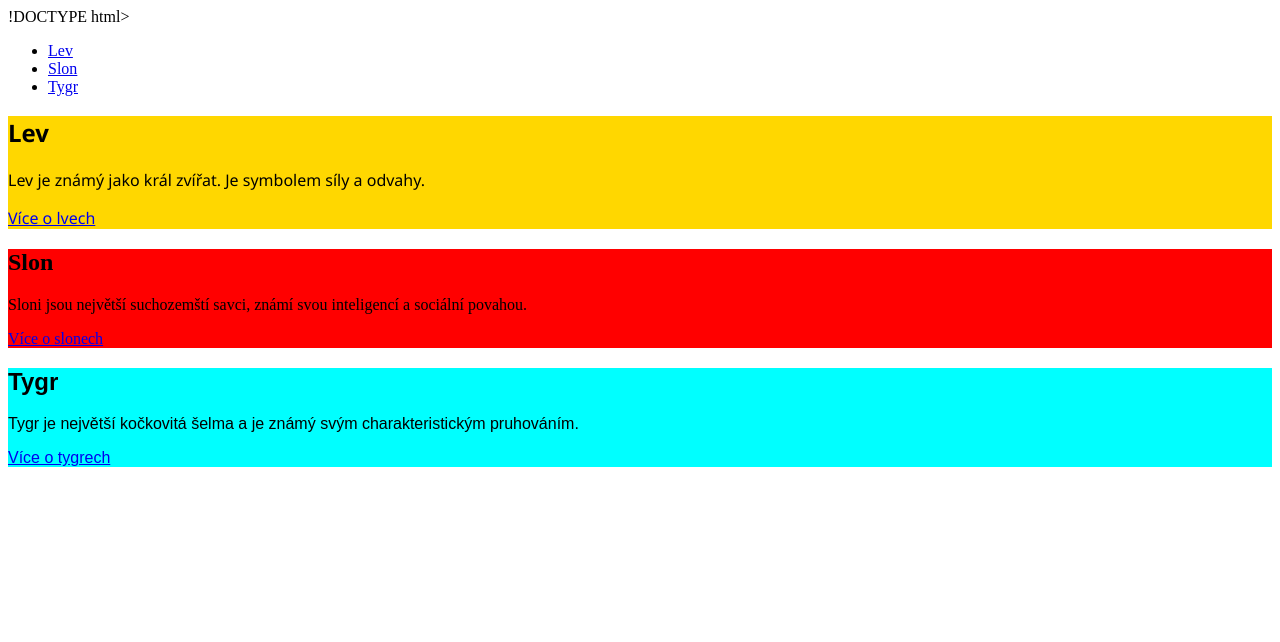
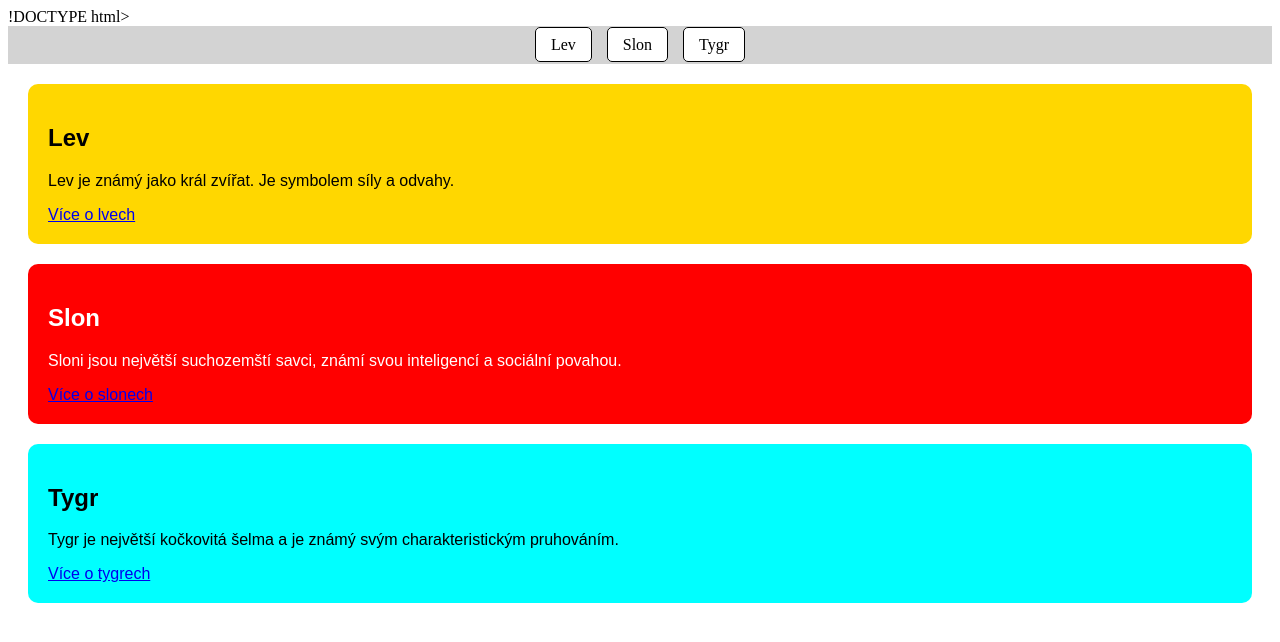
Before and after one commit to FRIES-roman/div-id-nav-fries, a plain HTML site: page index.html in a window 1280 px wide. Drawn offline with Linux system fonts and the light colour scheme.

Commit message:
Style.css

```diff
--- a/style.css
+++ b/style.css
@@ -1,12 +1,51 @@
+/* Navigační panel */
+nav ul {
+    list-style: none; /* Odstranění odrážek */
+    display: flex; /* Horizontální zarovnání */
+    gap: 15px; /* Mezera mezi položkami */
+    padding: 10px; /* Vnitřní odsazení */
+    background-color: lightgray; /* Barva pozadí navigace */
+    margin: 0; /* Odstranění vnějšího odsazení */
+    justify-content: center; /* Zarovnání na střed */
+}
+
+nav ul li a {
+    text-decoration: none; /* Odstranění podtržení */
+    color: black; /* Barva textu */
+    padding: 8px 15px; /* Vnitřní odsazení odkazů */
+    background-color: white; /* Barva pozadí odkazů */
+    border: 1px solid black; /* Ohraničení */
+    border-radius: 5px; /* Zaoblení rohů */
+}
+
+nav ul li a:hover {
+    background-color: black; /* Barva pozadí při najetí myší */
+    color: white; /* Barva textu při najetí myší */
+}
+
+/* Styl jednotlivých sekcí */
+#lev, #slon, #tygr {
+    margin: 20px;
+    padding: 20px;
+    border-radius: 10px;
+    color: black;
+    font-family: Arial, sans-serif;
+}
+
 #lev {
     background-color: gold;
-    font-family: 'Segoe UI', Tahoma, Geneva, Verdana, sans-serif;
 }
+
 #slon {
     background-color: red;
-    font-family: 'Times New Roman', Times, serif;
+    color: white;
 }
+
 #tygr {
     background-color: aqua;
-    font-family: Arial, Helvetica, sans-serif;
 }
+
+/* Zajištění vizuálního oddělení sekcí */
+div {
+    margin-bottom: 20px;
+}
```
